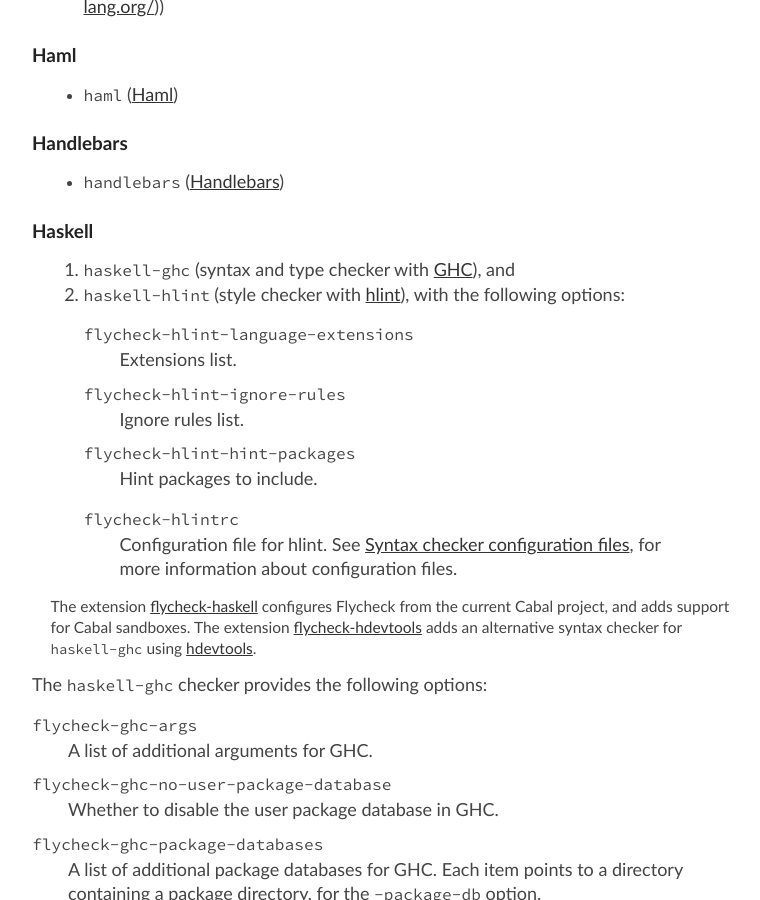
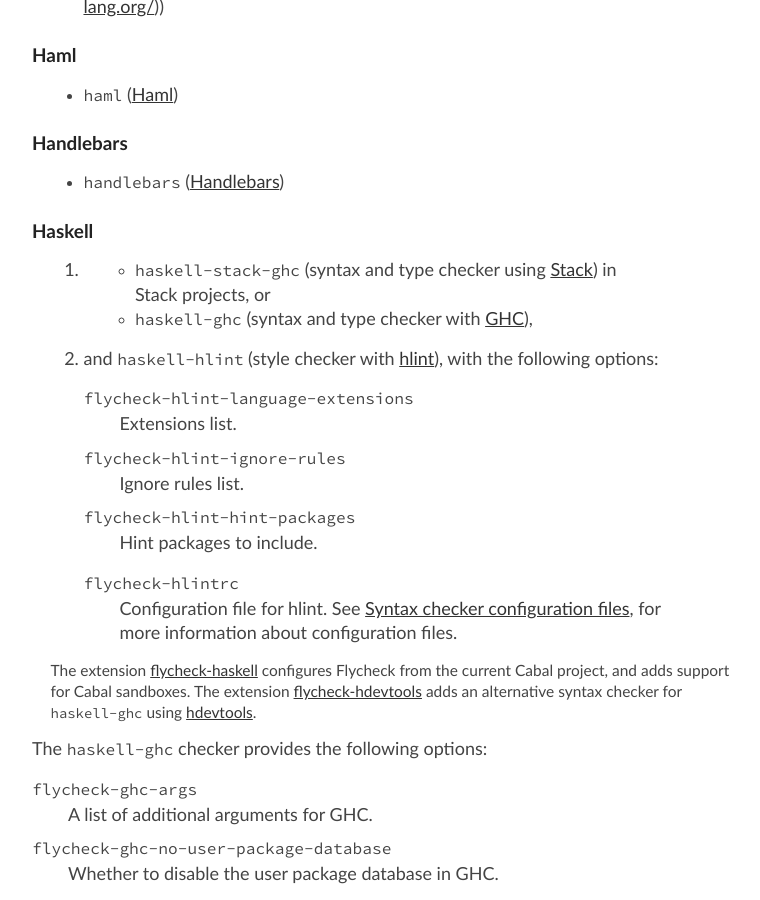
Before and after one commit to cmarqu/flycheck.github.io, a Jekyll site: the page manual/latest/Supported-languages.html, which Jekyll copies as it is, in a window 1280 px wide and 900 px high, scrolled down 5183 px. Shown: the whole window, without its empty margins (258-1018 px from the left). Built offline with Jekyll 4.4.1, drawn with Linux system fonts in a browser that asks for light colours.

Commit message:
Update manual from flycheck/flycheck@a835ca3

```diff
--- a/manual/latest/Supported-languages.html
+++ b/manual/latest/Supported-languages.html
@@ -538,10 +538,15 @@
 <a name="index-Haskell-language"></a>
 
 <ol>
-<li> <code>haskell-ghc</code> (syntax and type checker with
-<a href="http://www.haskell.org/ghc/">GHC</a>), and
+<li> <ul>
+<li> <code>haskell-stack-ghc</code> (syntax and type checker using
+<a href="https://github.com/commercialhaskell/stack">Stack</a>) in Stack
+projects, or
+</li><li> <code>haskell-ghc</code> (syntax and type checker with
+<a href="http://www.haskell.org/ghc/">GHC</a>),
+</li></ul>
 
-</li><li> <code>haskell-hlint</code> (style checker with
+</li><li> and <code>haskell-hlint</code> (style checker with
 <a href="https://github.com/ndmitchell/hlint">hlint</a>), with the
 following options:
 
```
Also changed, not shown: _includes/changes.md (+1 -0 lines).
